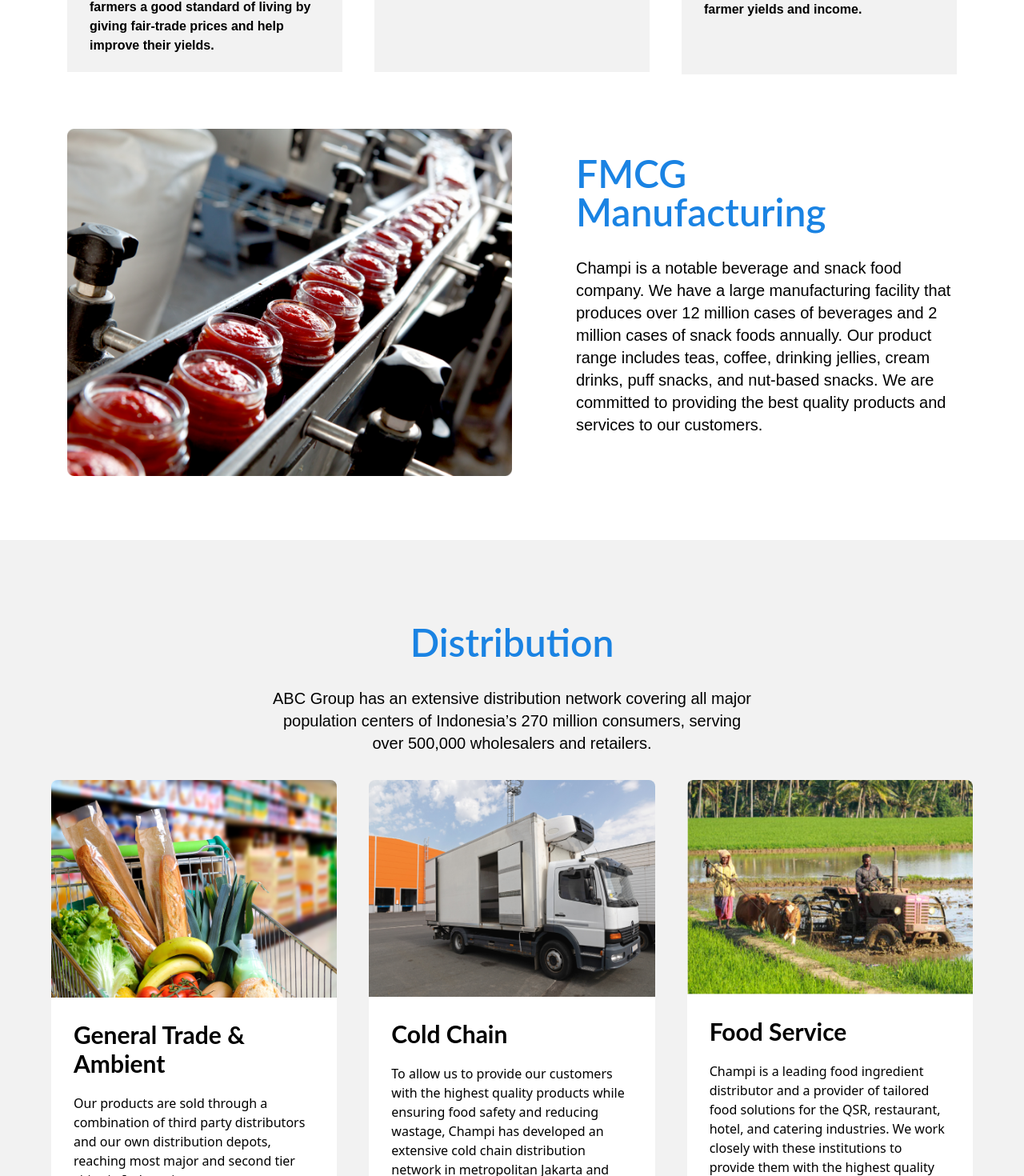
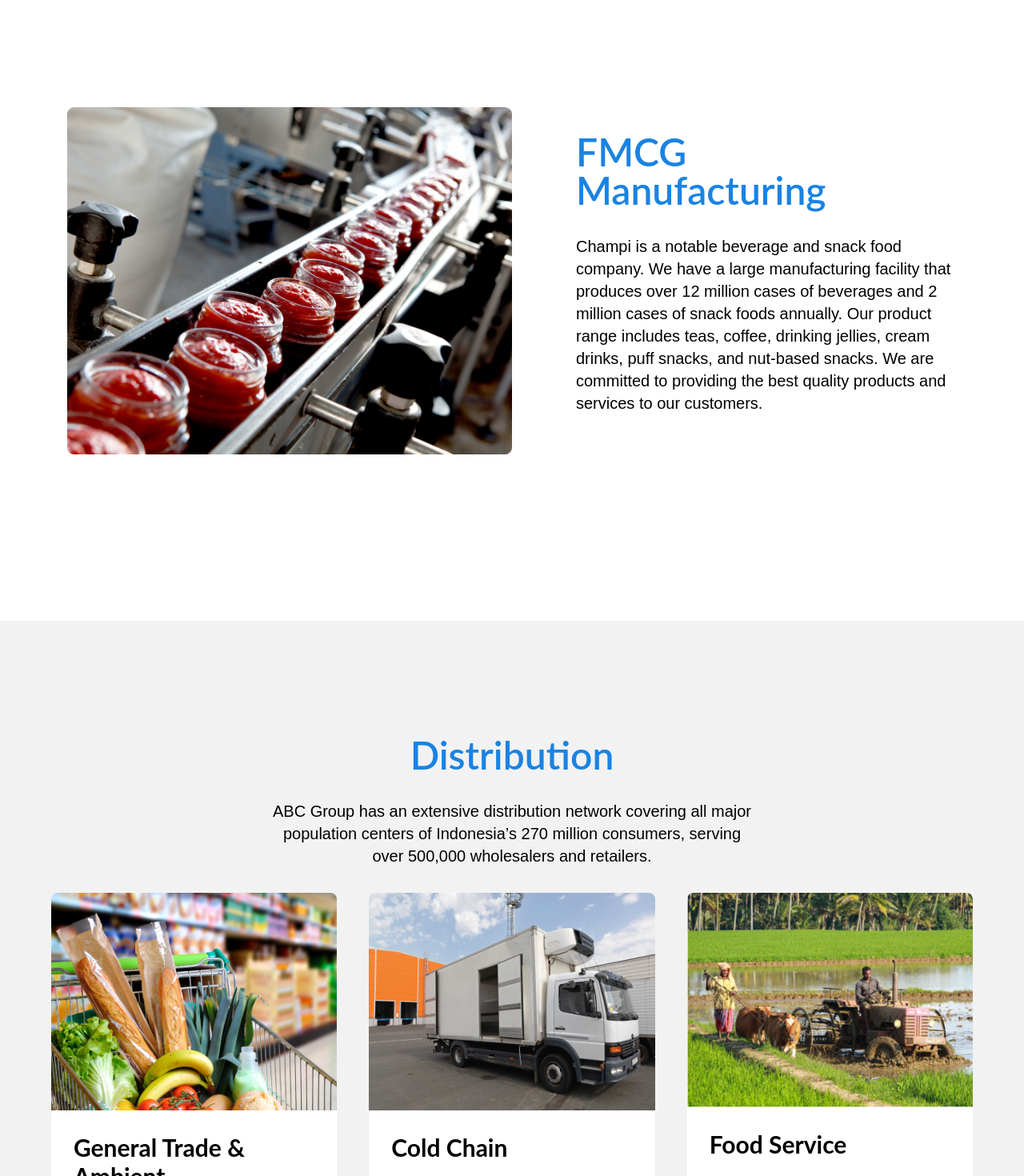
Before and after one commit to flamousz/cms-food-abc, a SvelteKit app in the folder client/: page / in a window 1280 px wide. Shown: the part 2354-3824 px from the top of the page at 80% size. Built offline with nearby package versions, Linux system fonts and the light colour scheme; a web font is replaced by a local one.

Commit message:
main page

```diff
--- a/client/src/routes/+page.svelte
+++ b/client/src/routes/+page.svelte
@@ -3,7 +3,7 @@
 </svelte:head>
 
 <section class="w-full flex flex-col">
-	<div class=" sm:h-screen bg-[#E5E5E580]">
+	<div class=" sm:h-screen lg:h-auto bg-[#E5E5E580]">
 		<div class="flex flex-col-reverse sm:flex-row px-5 pt-8 sm:px-16 sm:w-screen ">
 			<div class=" sm:w-[50%] sm:pt-10 pb-12 sm:pb-0">
 				<div class="font-lato  text-[#1A83E3] font-bold text-xl sm:text-3xl sm:w-[90%]">
@@ -22,7 +22,7 @@
 				</div>
 			</div>
 			<div class=" sm:mb-14 mb-5 sm:w-[50%]">
-				<img class="sm:h-[72%] pt-3 sm:pt-6 pl-0 sm:pl-24" src="shutterstock_champignon.png" alt="champignon mushroom" />
+				<img class="lg:h-full lg:pl-24 sm:h-[72%] pt-3 sm:pt-6 pl-0 sm:pl-24" src="shutterstock_champignon.png" alt="champignon mushroom" />
 			</div>
 		</div>
 	</div>
@@ -49,7 +49,7 @@
 				</div>
 				<img src="image 14.png" alt="farmer" class="my-4 sm:w-[45%]" />
 			</div>
-			<div class="mt-7 flex flex-col font-Montserrat px-5 font-bold ">
+			<div class="mt-7 flex flex-col font-Montserrat px-5 font-bold  ">
 				<div class=" font-semibold mb-1 text-[#1A83E3] text-lg sm:text-xl sm:mt-12 sm:mb-7">
 					FOOD AND INGREDIENTS PROCESSING
 				</div>
@@ -94,7 +94,7 @@
 					</div>
 				</div>
 			</div>
-			<div class="flex flex-col px-5 my-16  sm:flex-row justify-end sm:my-16">
+			<div class="flex flex-col px-5 my-16  sm:flex-row justify-end sm:my-16 lg:my-48">
 				<div class="sm:w-[50%]">
 					<img src="strawberry-jam.png" alt="strawberry jam" class="sm:w-[100%] mb-4" />
 				</div>
@@ -114,7 +114,7 @@
 				</div>
 			</div>
 		</div>
-		<div class="bg-[#E5E5E580] sm:pb-20 pb-16 py-10">
+		<div class="bg-[#E5E5E580] sm:pb-20 pb-16 py-10 lg:py-20 lg:pb-48">
 			<div class=" px-5 sm:px-16 flex flex-col justify-center items-center">
 				<div class="flex font-lato font-semibold  text-[#1A83E3] text-3xl sm:text-5xl sm:mt-16">Distribution</div>
 				<div class="flex text-lg my-4 sm:text-xl font-Montserrat font-light sm:w-[53%] sm:my-8 text-center">
```
